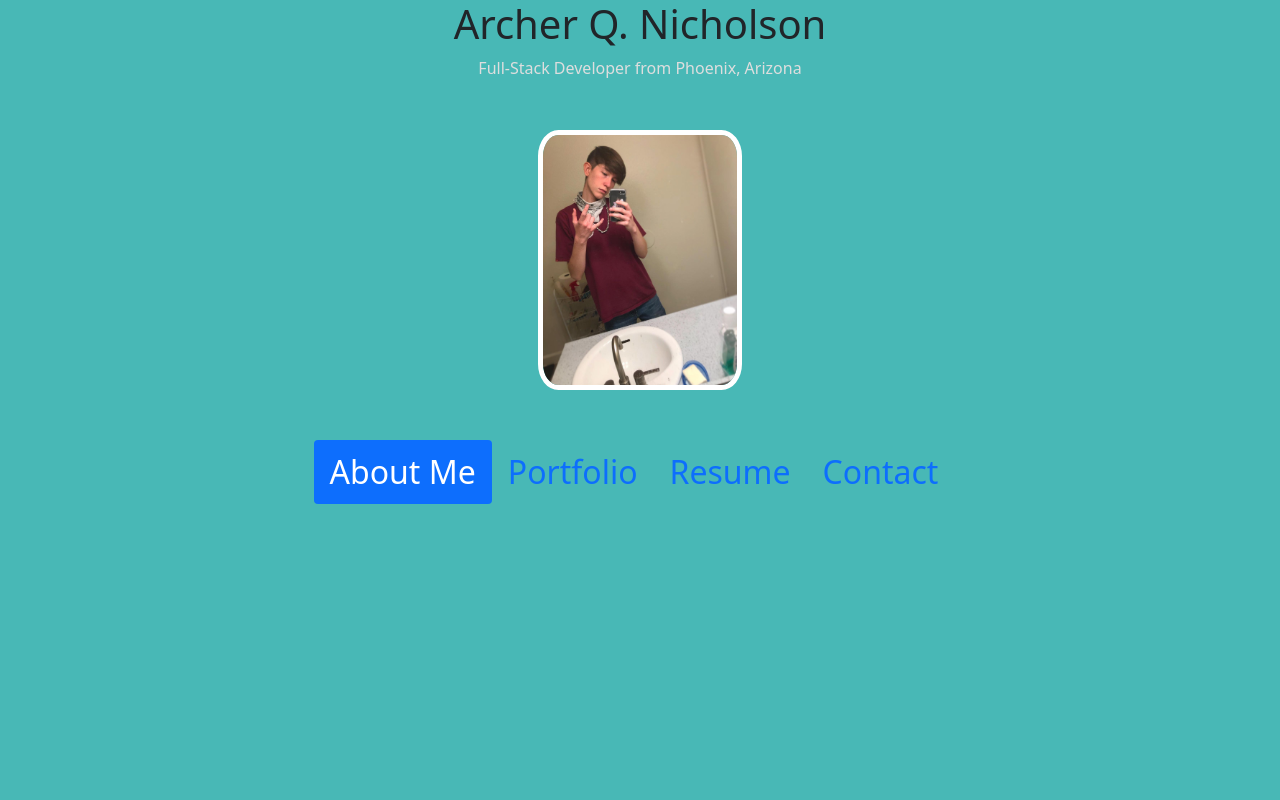
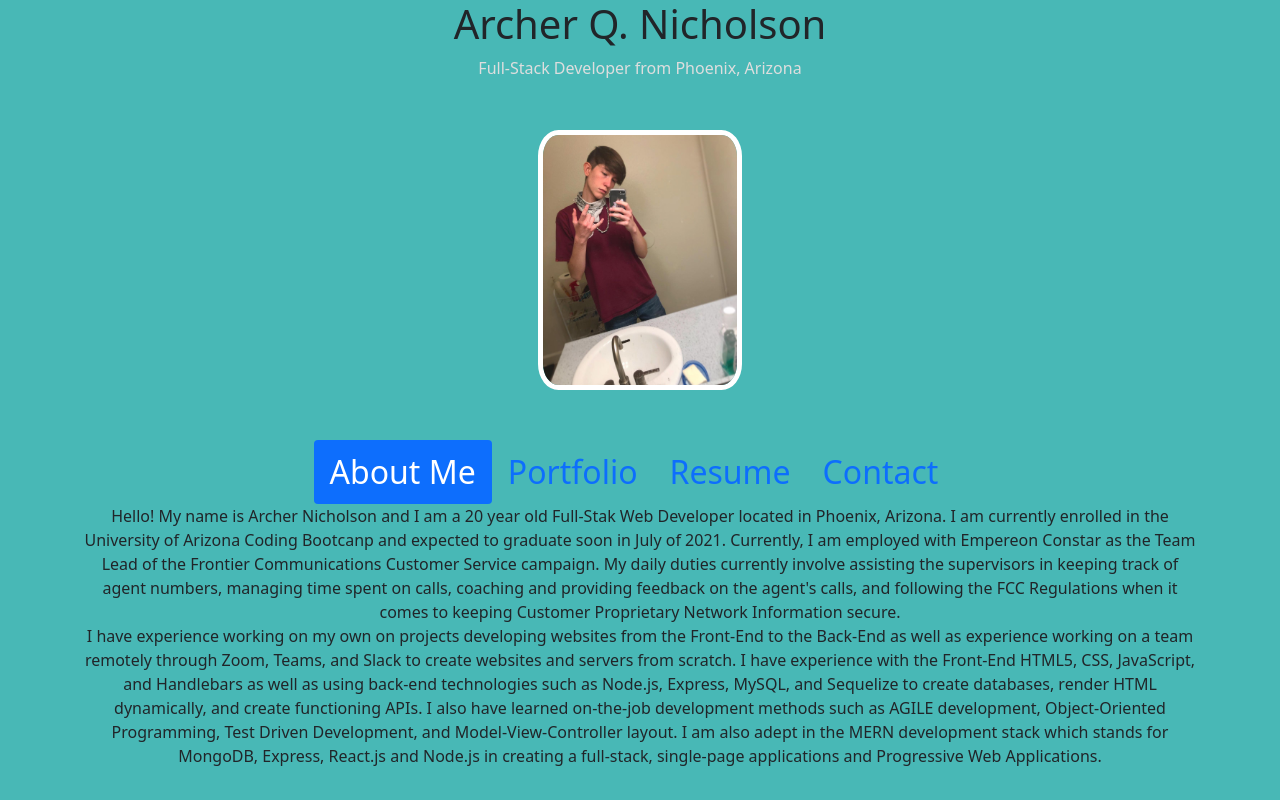
Before and after one commit to mrarcher2000/react-portfolio, a React (Create React App) app: page / in a window 1280 px wide. Built offline with nearby package versions, Linux system fonts and the light colour scheme.

Commit message:
aboutme blurb

```diff
--- a/src/App.js
+++ b/src/App.js
@@ -2,6 +2,7 @@ import React from 'react';
 import { Container, Row } from 'react-bootstrap';
 import Header from './components/Header';
 import Navigation from './components/Navigation';
+import AboutMe from './components/AboutMe';
 import './App.css'
 
 function App() {
@@ -15,6 +16,8 @@ function App() {
         <Row>
           <Header />
           <Navigation />
+          <br />
+          <AboutMe />
         </Row>
       </Container>
     </div>
--- /dev/null
+++ b/src/components/AboutMe/index.js
@@ -0,0 +1,20 @@
+import React from 'react';
+import { Container, Row } from 'react-bootstrap';
+import 'bootstrap/dist/css/bootstrap.css';
+
+
+function AboutMe() {
+
+
+    return (
+        <Container>
+            <Row>
+                <p>Hello! My name is Archer Nicholson and I am a 20 year old Full-Stak Web Developer located in Phoenix, Arizona. I am currently enrolled in the University of Arizona Coding Bootcanp and expected to graduate soon in July of 2021. Currently, I am employed with Empereon Constar as the Team Lead of the Frontier Communications Customer Service campaign. My daily duties currently involve assisting the supervisors in keeping track of agent numbers, managing time spent on calls, coaching and providing feedback on the agent's calls, and following the FCC Regulations when it comes to keeping Customer Proprietary Network Information secure.
+                    <br />
+                    I have experience working on my own on projects developing websites from the Front-End to the Back-End as well as experience working on a team remotely through Zoom, Teams, and Slack to create websites and servers from scratch. I have experience with the Front-End HTML5, CSS, JavaScript, and Handlebars as well as using back-end technologies such as Node.js, Express, MySQL, and Sequelize to create databases, render HTML dynamically, and create functioning APIs. I also have learned on-the-job development methods such as AGILE development, Object-Oriented Programming, Test Driven Development, and Model-View-Controller layout. I am also adept in the MERN development stack which stands for MongoDB, Express, React.js and Node.js in creating a full-stack, single-page applications and Progressive Web Applications.</p>
+            </Row>
+        </Container>
+    )
+}
+
+export default AboutMe;
```
